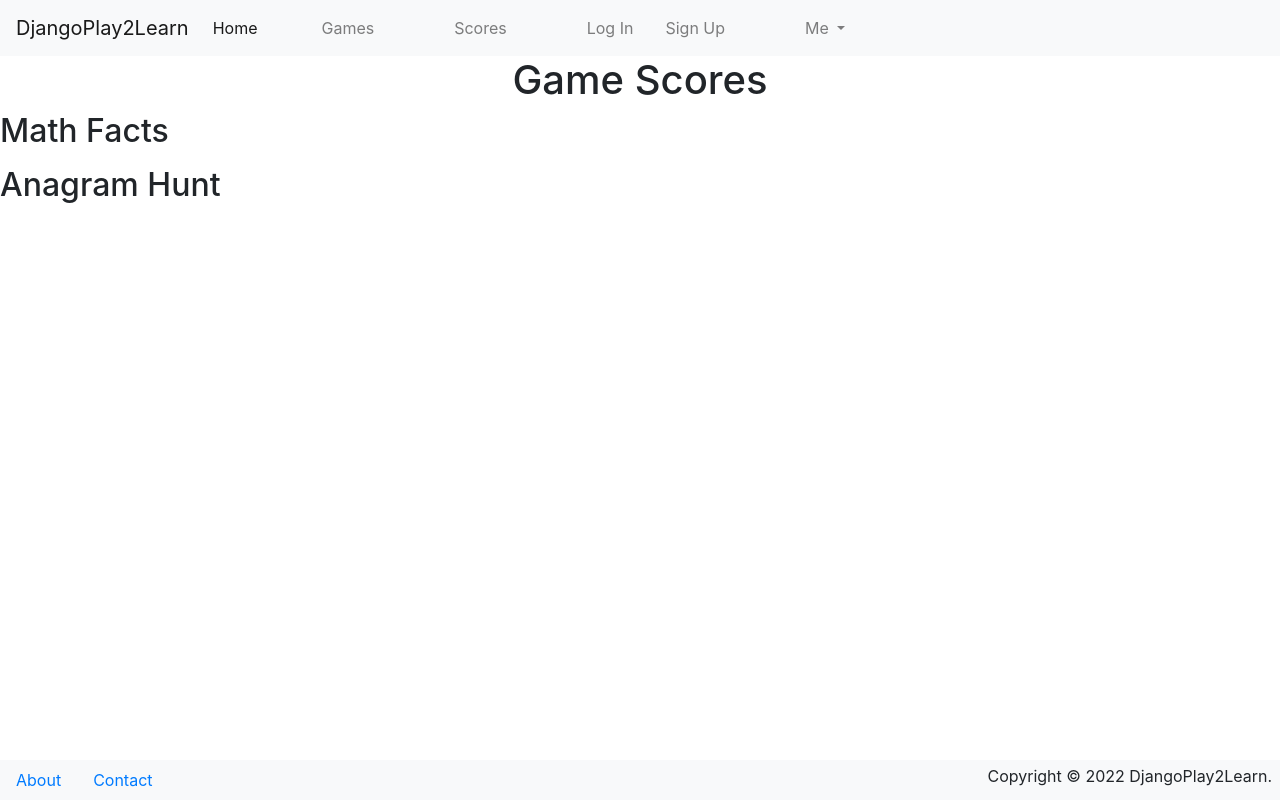
After one commit to bgroveben/DjangoPlay2Learn, a Django app: page /game-scores/ in a window 1280 px wide. The commit adds this page. Run offline with Django 4.2, Linux system fonts and the light colour scheme; data that the repository does not hold is empty; some libraries are stand-ins or nearby versions.

Commit message:
Display username, score, and datetime

```diff
--- a/games/models.py
+++ b/games/models.py
@@ -1,7 +1,7 @@
 from django.db import models
 
 # Create your models here.
-class GameScore(models.Model):
+class GameScores(models.Model):
 
     MATH = "MATH"
     ANAGRAM = "ANAGRAM"
--- a/games/urls.py
+++ b/games/urls.py
@@ -1,10 +1,11 @@
 from django.urls import path
 
-from games.views import HomeView, GamesView, record_score
+from games.views import HomeView, GamesView, GameScoresView, record_score
 
 app_name = 'games'
 urlpatterns = [
     path('', HomeView.as_view(), name='homepage'),
     path('games/', GamesView.as_view(), name='games'),
+    path('game-scores/', GameScoresView.as_view(), name='game-scores'),
     path('record-score/', record_score, name="record-score"),
 ]
--- a/games/views.py
+++ b/games/views.py
@@ -4,15 +4,14 @@ from django.http import JsonResponse
 # from django.shortcuts import render
 from django.views.generic import TemplateView
 
-from .models import GameScore
+from .models import GameScores
 
 def record_score(request):
     data = json.loads(request.body)
     username = data["username"]
     game = data["game"]
     score = data["score"]
-    new_score = GameScore(username=username, game=game, score=score)
-    # new_score = GameScore(game=game, score=score)
+    new_score = GameScores(username=username, game=game, score=score)
     new_score.save()
     response = {"success": True}
     return JsonResponse(response)
@@ -24,3 +23,15 @@ class HomeView(TemplateView):
 
 class GamesView(TemplateView):
     template_name = "games.html"
+
+
+class GameScoresView(TemplateView):
+    template_name = "game-scores.html"
+
+    def get_context_data(self, **kwargs):
+        context = super(GameScoresView, self).get_context_data(**kwargs)
+        context['game_scores'] = GameScores.objects.all()
+        context['anagram_scores'] = GameScores.objects.filter(game__exact='ANAGRAM').order_by('-score')
+        context['math_scores'] = GameScores.objects.filter(game__exact='MATH').order_by('-score')
+        context['test'] = ['this is a test']
+        return context
--- a/templates/_base.html
+++ b/templates/_base.html
@@ -32,6 +32,9 @@
           </li>
           <li class="nav-item ml-5 mr-3">
             <a class="nav-link" href="{% url 'games:games' %}">Games</a>
+          </li>
+          <li class="nav-item ml-5 mr-3">
+            <a class="nav-link" href="{% url 'games:game-scores' %}">Scores</a>
           </li>
           <li class="nav-item ml-5">
             <a class="nav-link" href="#">Log In</a>
--- /dev/null
+++ b/templates/game-scores.html
@@ -0,0 +1,22 @@
+{% extends "_base.html" %}
+
+{% block title%}Game Scores{% endblock title %}
+{% block main %}
+  <h1 class="text-center">Game Scores</h1>
+    <div>
+      <h2>Math Facts</h2>
+      <ol>
+        {% for score in math_scores %}
+          <li>{{ score.score }}: ({{ score.username }} -- {{ score.created }})</li>
+        {% endfor %}
+      </ol>
+    </div>
+    <div>
+      <h2>Anagram Hunt</h2>
+      <ol>
+        {% for score in anagram_scores %}
+          <li>{{ score.score }}: ({{ score.username }} -- {{ score.created }})</li>
+        {% endfor %}
+      </ol>
+    </div>
+{% endblock main %}
--- a/vue-games/src/components/AnagramHunt.vue
+++ b/vue-games/src/components/AnagramHunt.vue
@@ -29,7 +29,7 @@
               <input name="score" id="score" v-model="score" />
             </div>
             <div>
-            <button @click="recordScore">Record Score</button>
+            <button v-on:click="recordScore()">Record Score</button>
             </div>
 
             <button class="btn btn-success col-3 mx-auto d-grid gap-2 my-3 p-2 fs-5 rounded-circle"
@@ -117,7 +117,7 @@
       }
     },
     methods: {
-
+      // passes data to Django via games/views.py
       async recordScore() {
         const data = {
           "username": this.username,
@@ -126,8 +126,8 @@
         };
         const response = (await this.axios.post("/record-score/", data)).data;
         console.log(response);
+        console.log(data);
       },
-
       chooseAnagram() {
         if (this.outerArray.length === 0 && this.randomOuter.length === 0) {
           // this.self.patOnBack();
```
Also changed, not shown: templates/_base_vue.html (+0 -7 lines), vue-games/src/addrouter.js (deleted, +0 -26 lines), vue-games/src/components/MathFacts.vue (+7 -4 lines), vue-games/src/main.js (+3 -15 lines), README.md, games/migrations/0002_rename_gamescore_gamescores.py (added).
